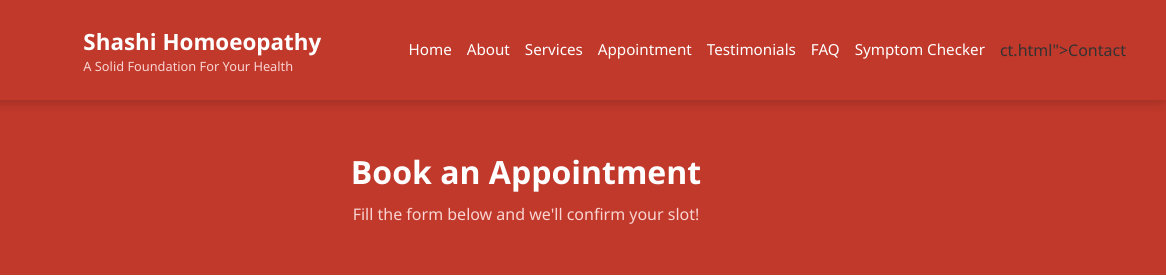
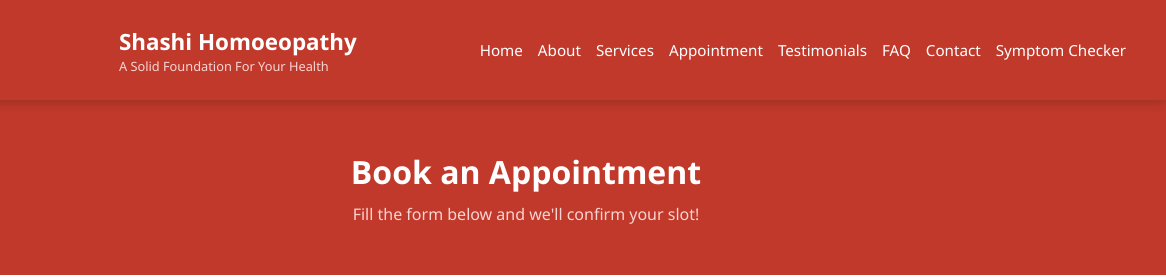
Before and after one commit to Pandeyji4898/Shashi-homoeopathy, a plain HTML site: page code/appointment.html in a window 1280 px wide. Shown: the top 280 px of the page, 114-1280 px from the left. Drawn offline with Linux system fonts and the light colour scheme.

Commit message:
.symptom checker button

```diff
--- a/code/appointment.html
+++ b/code/appointment.html
@@ -25,8 +25,9 @@
   <a href="appointment.html">Appointment</a>
   <a href="testimonials.html">Testimonials</a>
   <a href="faq.html">FAQ</a>
-  <a href="conta<a href="symptom-checker.html">Symptom Checker</a>
-ct.html">Contact</a>
+  <a href="contact.html">Contact</a>
+  <a href="symptom-checker.html">Symptom Checker</a>
+
 
 </nav>
 
```
